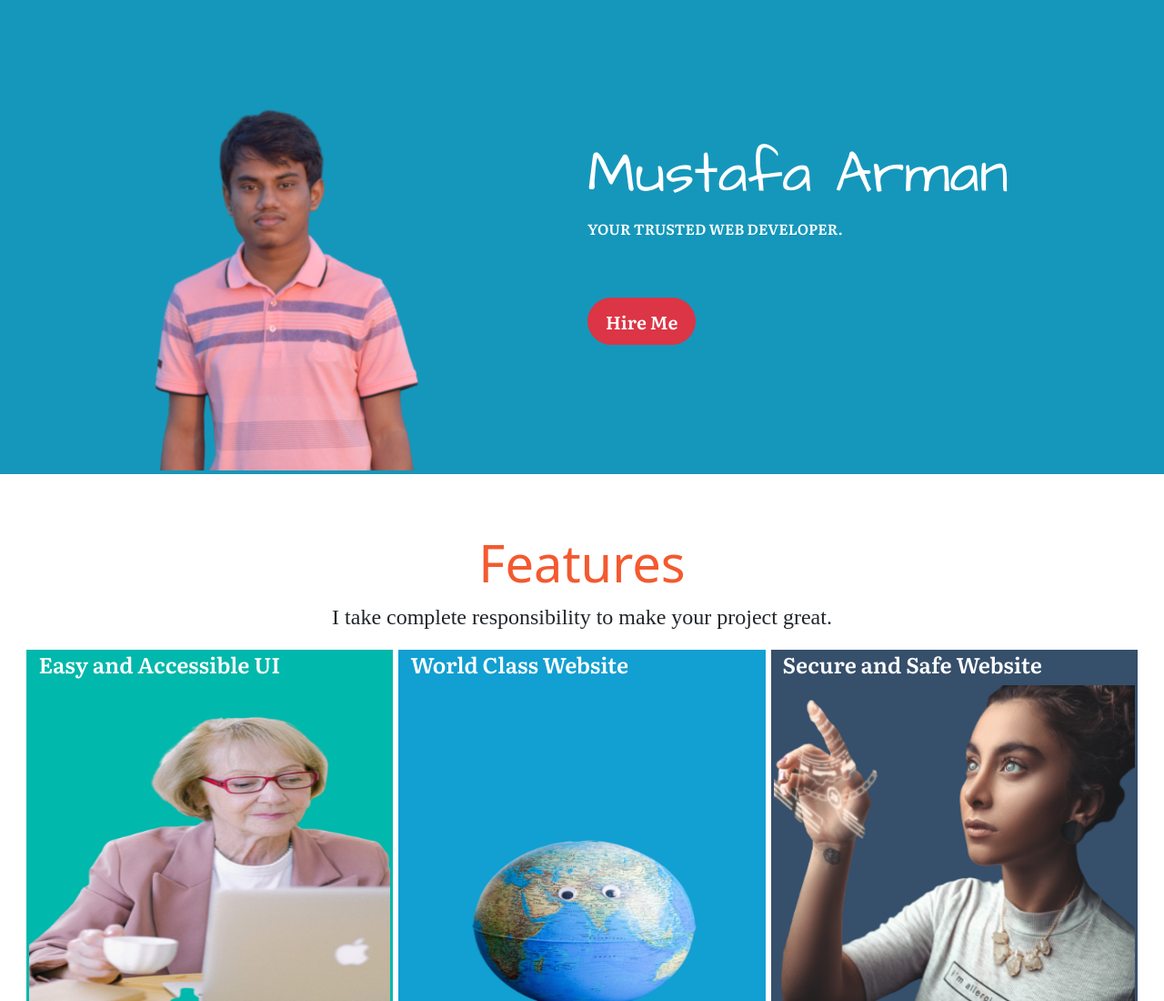
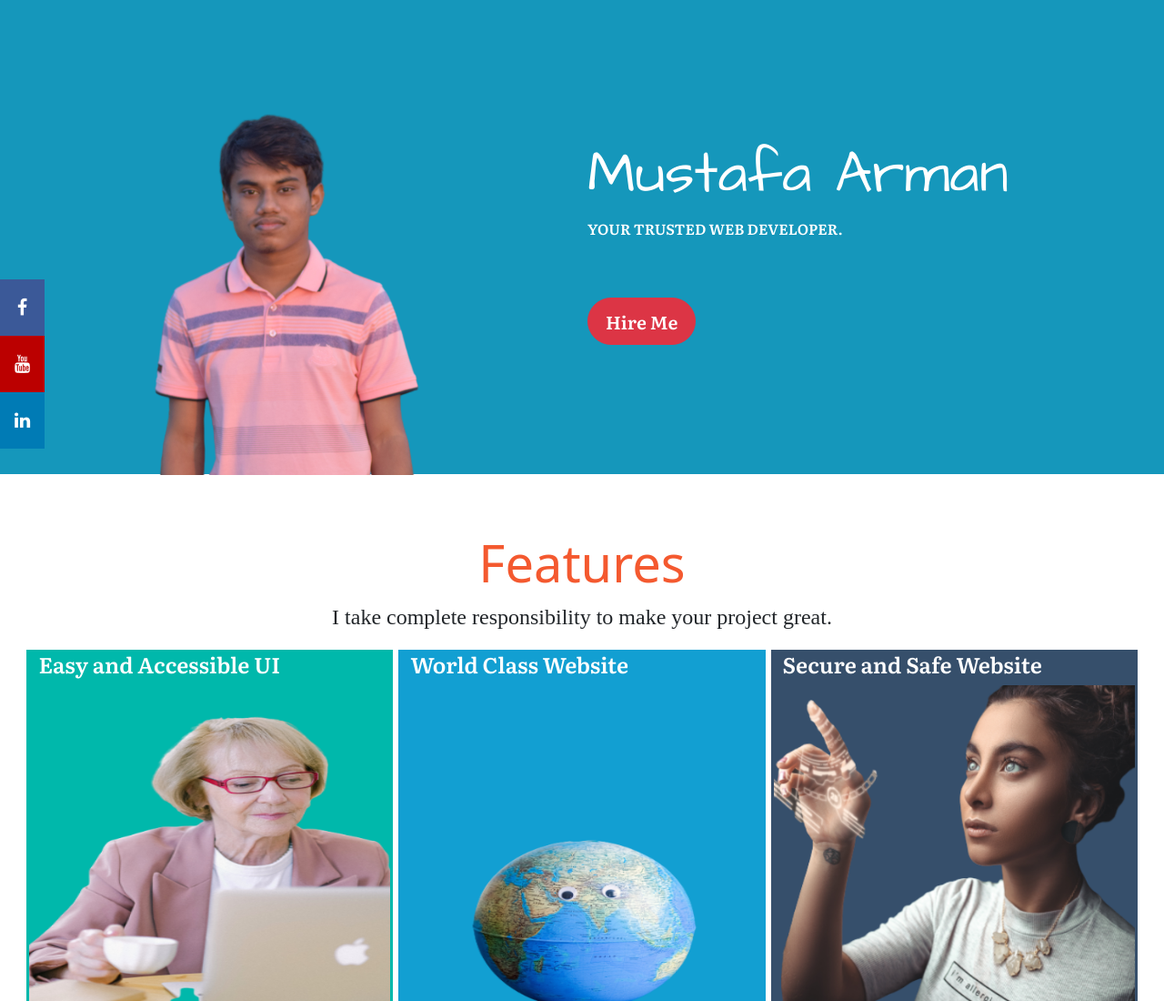
Before and after one commit to Mustafaarman/pw-1, a plain HTML site: page index.html in a window 1280 px wide. Shown: the top 1100 px of the page at 91% size. Drawn offline with nearby package versions, Linux system fonts and the light colour scheme.

Commit message:
social media button added

```diff
--- a/index.css
+++ b/index.css
@@ -4,6 +4,7 @@
 .profile-img {
 	position: relative;
 	left: 5%;
+	top: 1%;
 }
 
 
@@ -104,3 +105,52 @@ h4 {
 	margin-top: 10px;
 	margin-left: 10px;
 }
+
+/* Fixed/sticky icon bar (vertically aligned 50% from the top of the screen) */
+.icon-bar {
+  position: fixed;
+  top: 50%;
+  -webkit-transform: translateY(-50%);
+  -ms-transform: translateY(-50%);
+  transform: translateY(-50%);
+}
+
+/* Style the icon bar links */
+.icon-bar a {
+  display: block;
+  text-align: center;
+  padding: 16px;
+  transition: all 0.3s ease;
+  color: white;
+  font-size: 20px;
+}
+
+/* Style the social media icons with color, if you want */
+.icon-bar a:hover {
+  background-color: #000;
+}
+
+.facebook {
+  background: #3B5998;
+  color: white;
+}
+
+.twitter {
+  background: #55ACEE;
+  color: white;
+}
+
+.google {
+  background: #dd4b39;
+  color: white;
+}
+
+.linkedin {
+  background: #007bb5;
+  color: white;
+}
+
+.youtube {
+  background: #bb0000;
+  color: white;
+}
--- a/index.html
+++ b/index.html
@@ -13,6 +13,8 @@
 <link href="https://cdn.jsdelivr.net/npm/bootstrap@5.0.0-beta3/dist/css/bootstrap.min.css" rel="stylesheet" integrity="sha384-eOJMYsd53ii+scO/bJGFsiCZc+5NDVN2yr8+0RDqr0Ql0h+rP48ckxlpbzKgwra6" crossorigin="anonymous">
 <!-- JavaScript Bundle with Popper -->
 <script src="https://cdn.jsdelivr.net/npm/bootstrap@5.0.0-beta3/dist/js/bootstrap.bundle.min.js" integrity="sha384-JEW9xMcG8R+pH31jmWH6WWP0WintQrMb4s7ZOdauHnUtxwoG2vI5DkLtS3qm9Ekf" crossorigin="anonymous"></script>
+<!-- Load font awesome icons -->
+<link rel="stylesheet" href="https://cdnjs.cloudflare.com/ajax/libs/font-awesome/4.7.0/css/font-awesome.min.css">
 </head>
 <body>
 <section id="title">
@@ -52,5 +54,14 @@
 	   </div></div>
 	</div></div>
 </section>
+<!-- The social media icon bar -->
+<div class="icon-bar">
+  <a href="https://www.facebook.com/mustafaarman8" class="facebook"><i class="fa fa-facebook"></i></a>
+  <!-- <a href="#" class="twitter"><i class="fa fa-twitter"></i></a> -->
+  <a href="https://www.youtube.com/channel/UCHrhIYLOz5ZTA85ncXEMCAQ" class="youtube"><i class="fa fa-youtube"></i></a>
+  <!-- <a href="#" class="google"><i class="fa fa-google"></i></a> -->
+  <a href="https://www.linkedin.com/in/mustafaarman/" class="linkedin"><i class="fa fa-linkedin"></i></a>
+
+</div>
 </body>
 </html>
```
